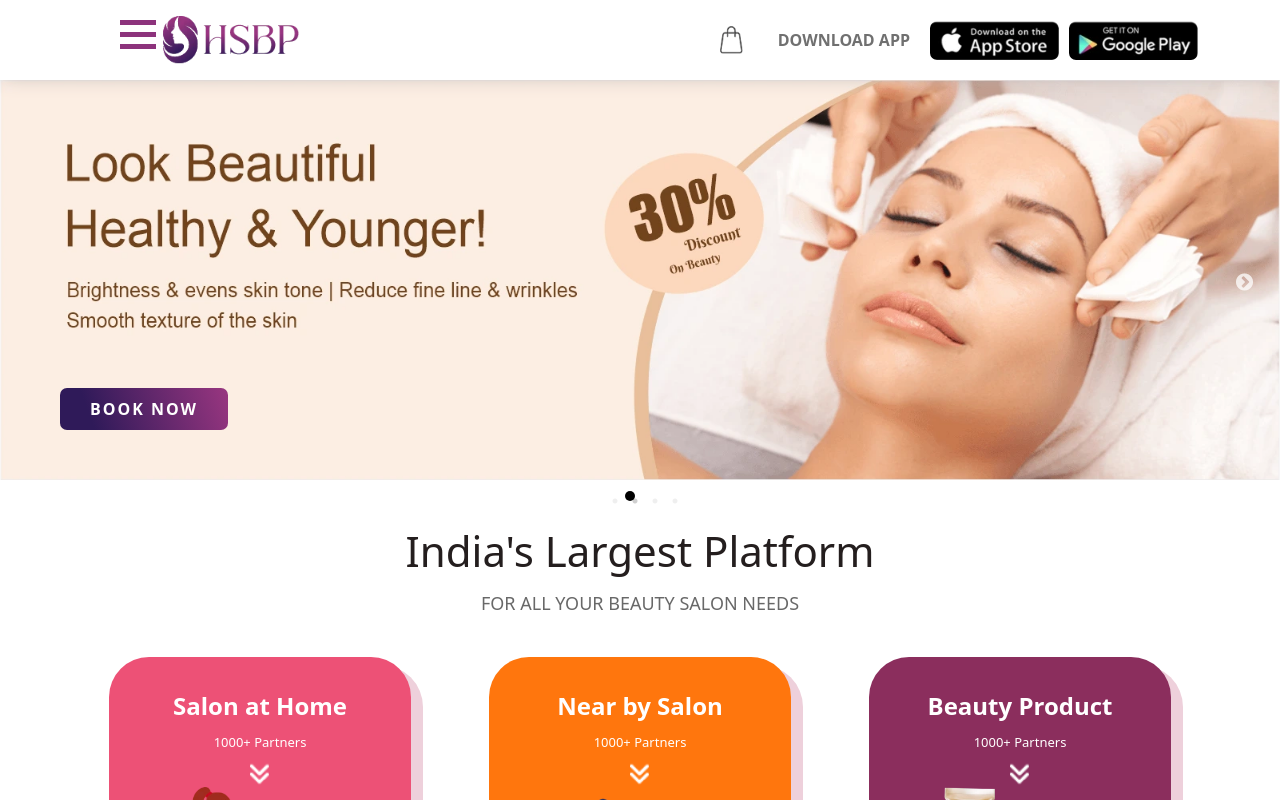
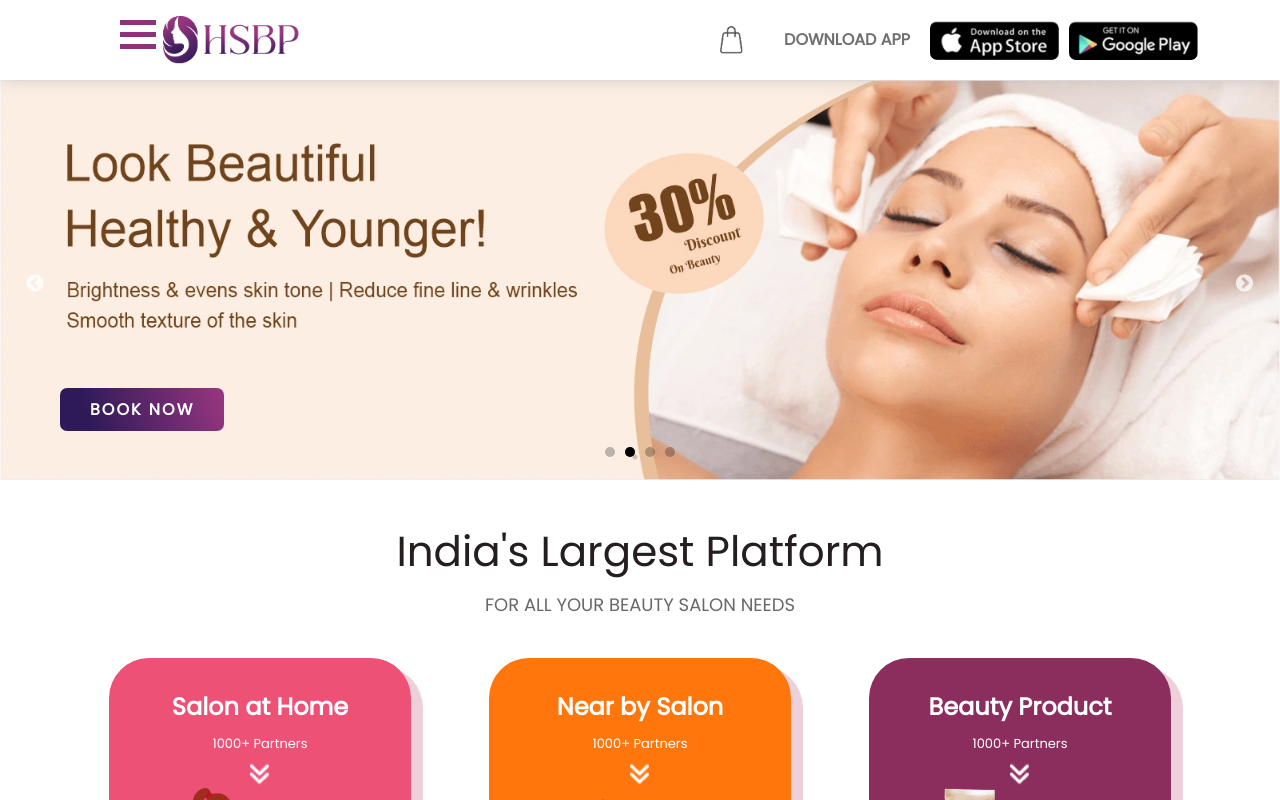
Before and after one commit to Kamleshwar123/HSBP, a Next.js app: page / in a window 1280 px wide. Shown: the top 800 px of the page. Built offline with nearby package versions, Linux system fonts and the light colour scheme.

Commit message:
add font

```diff
--- a/package.json
+++ b/package.json
@@ -9,6 +9,7 @@
     "lint": "next lint"
   },
   "dependencies": {
+    "@next/font": "^13.0.1",
     "bootstrap": "^5.2.2",
     "next": "13.0.0",
     "react": "18.2.0",
--- a/styles/globals.css
+++ b/styles/globals.css
@@ -1,8 +1,10 @@
+@import url(https://fonts.googleapis.com/css?family=Poppins);
 body {
   background-color: #fff;
   padding: 0px;
   margin: 0px;
-  font-family: 'Poppins-Regular';
+  font-family: 'Poppins' !important;
+
 }
 :root {
   --breakpoint-xs: 0;
@@ -63,3 +65,41 @@ img {
   max-width: 100%;
   height: auto;
 }
+
+::-webkit-scrollbar {
+  width: 0;
+  background: transparent;
+}
+::-moz-selection { /* Code for Firefox */
+  color: #fff;
+  background: #993680;
+}
+
+::selection {
+  color: #fff;
+  background: #993680;
+}
+::-webkit-scrollbar {
+  width: 10px;
+}
+
+/* Track */
+::-webkit-scrollbar-track {
+  box-shadow: inset 0 0 5px grey;
+  border-radius: 10px;
+}
+
+/* Handle */
+::-webkit-scrollbar-thumb {
+  background: #993680;
+  border-radius: 10px;
+}
+::-webkit-scrollbar-thumb {
+  scrollbar-color: #993680;
+  border-radius: 10px;
+}
+
+/* Handle on hover */
+::-webkit-scrollbar-thumb:hover {
+  background: #993680;
+}
--- a/styles/style.css
+++ b/styles/style.css
@@ -152,17 +152,27 @@ width: 100%;
   display: inline-flex;
 }
 .slick-dots button{
-  font-size: 0px;
-  background-color: #000;
+  font-size: 0px !important;
+  background-color: #000 !important;
   opacity: 0.25;
-  width: 10px;
-  height: 10px;
-  padding: 0;
+  width: 10px !important;
+  height: 10px !important;
+  padding: 0 !important;
   border-radius: 50%;
-  border: 0px;
+  border: 0px !important;
 }
 li.slick-active{
   background: #000;
+}
+.slick-dots li button:before{
+  opacity: 0;
+}
+.slick-dots{
+  bottom: 20px;
+}
+.slick-prev{
+  left: 25px;
+  z-index: 999;
 }
 .home-banner ul{
   position: absolute;
```
Also changed, not shown: layout/index.js (+4 -5 lines), pages/homepage/packages/PackagesHead.js (added, +9 -0 lines), styles/responsive.css (+11 -5 lines), pages/homepage/packages/PackagesList.js (added), 1 other file (tests, documents, lock files or other folders).
